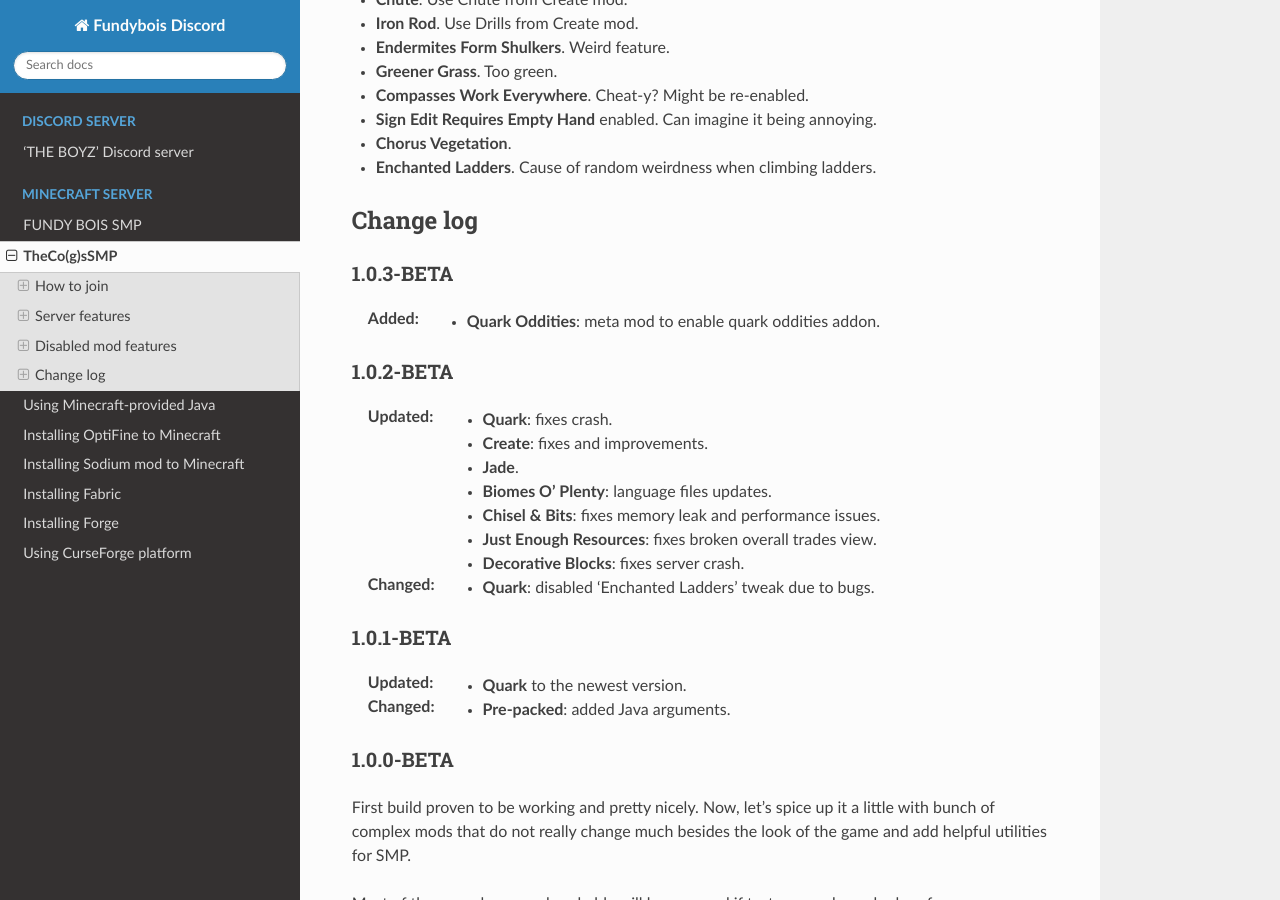
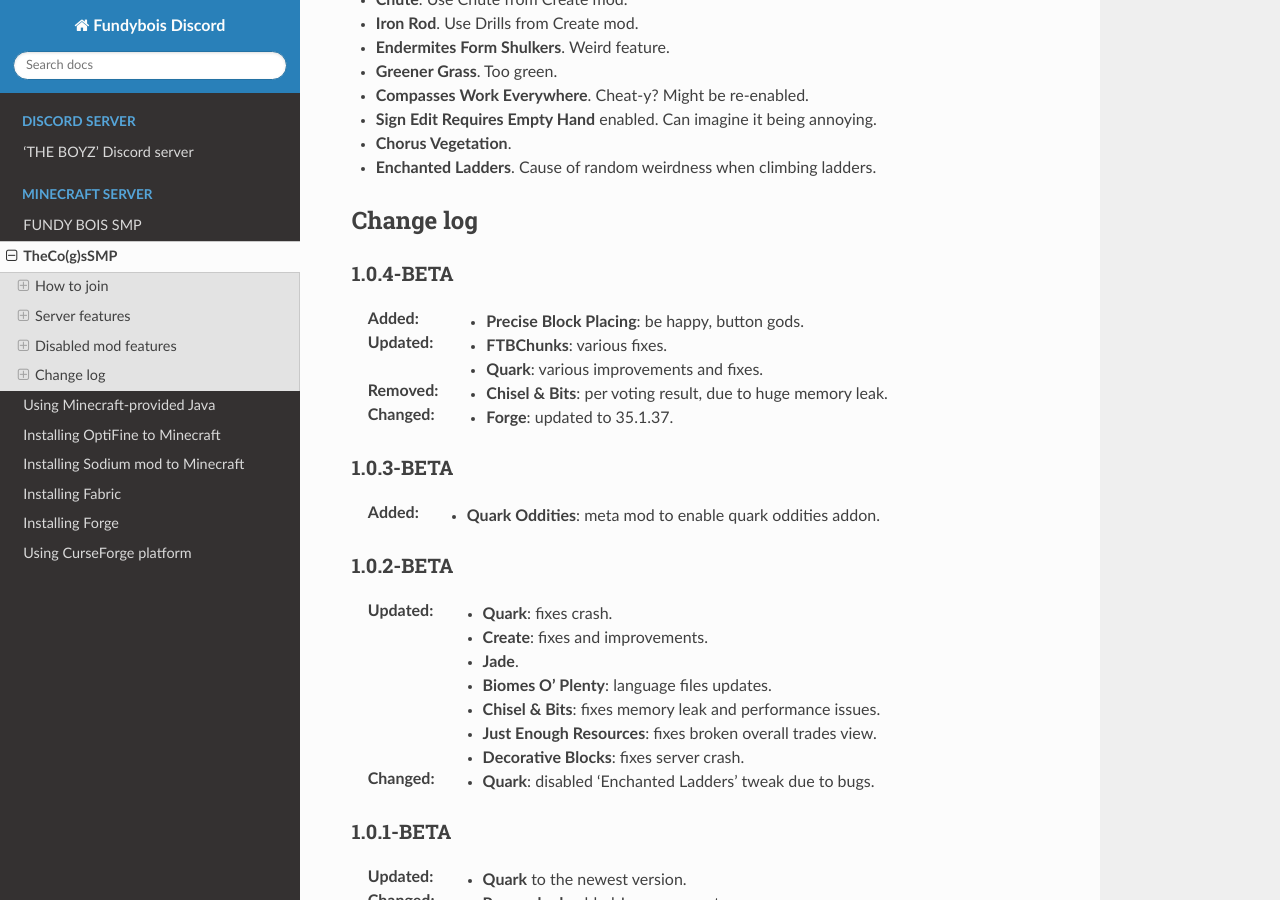
Before and after one commit to brawaru/FundyBois-Docs, a Sphinx documentation site: the page built from source/minecraft/cogs_smp.rst, in a window 1280 px wide and 900 px high, scrolled down 4503 px. Built offline with Sphinx 7.4.7 and the Read the Docs theme 2.0.0, drawn with Linux system fonts in a browser that asks for light colours; some of the changed text lies outside the part shown.

Commit message:
Update to 1.0.4-BETA

```diff
--- a/source/minecraft/cogs_smp.rst
+++ b/source/minecraft/cogs_smp.rst
@@ -32,7 +32,7 @@
 
    .. tab:: Via GDLauncher
 
-      **Last Updated**: 14/01/2021 — v1.0.3-BETA.
+      **Last Updated**: 15/01/2021 — v1.0.4-BETA.
 
       GDLauncher can be used as an alternative to CurseForge if you don't
       want to do anything with Overwolf, or couldn't install it by some
@@ -71,7 +71,7 @@
 
    .. tab:: Via CurseForge
 
-      **Last Updated**: 14/01/2021 — v1.0.3-BETA.
+      **Last Updated**: 15/01/2021 — v1.0.4-BETA.
 
       Installing a mod pack using CurseForge is easy and quick. Everything
       is written for you in a manifest file, all you need to do is import
@@ -96,7 +96,7 @@
 
    .. tab:: Pre-packed (TL/Minecraft)
 
-      **Last Updated**: 14/01/2021 — v1.0.3-BETA.
+      **Last Updated**: 15/01/2021 — v1.0.4-BETA.
 
       Pre-packed version is a portable version of Minecraft with all mods,
       Forge version profile pre-installed. It contains both Minecraft
@@ -325,6 +325,19 @@
 Change log
 ----------
 
+1.0.4-BETA
+^^^^^^^^^^
+
+:Added:
+   - **Precise Block Placing**: be happy, button gods.
+:Updated:
+   - **FTBChunks**: various fixes.
+   - **Quark**: various improvements and fixes.
+:Removed:
+   - **Chisel & Bits**: per voting result, due to huge memory leak.
+:Changed:
+   - **Forge**: updated to 35.1.37.
+
 1.0.3-BETA
 ^^^^^^^^^^
 
```
Also changed, not shown: 1 other file.
